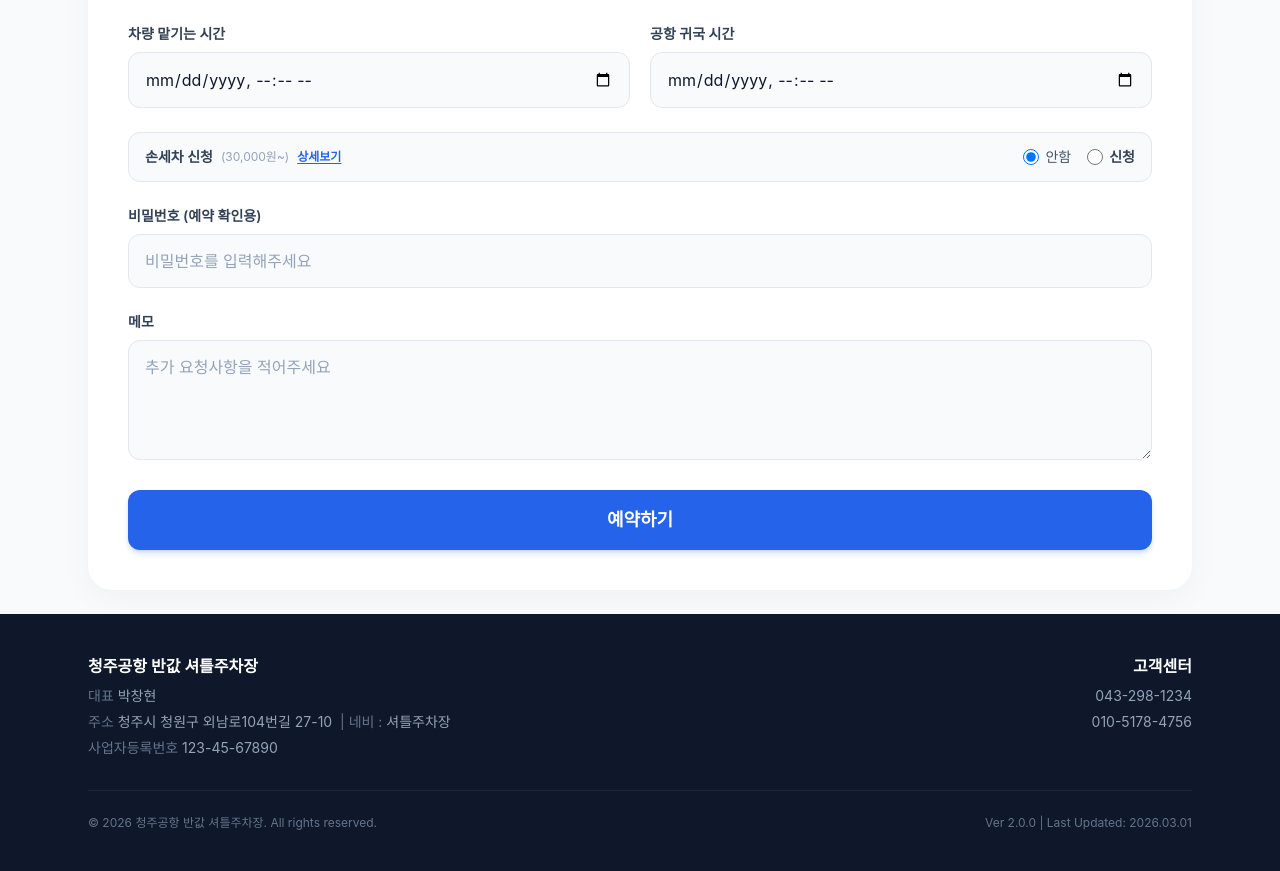
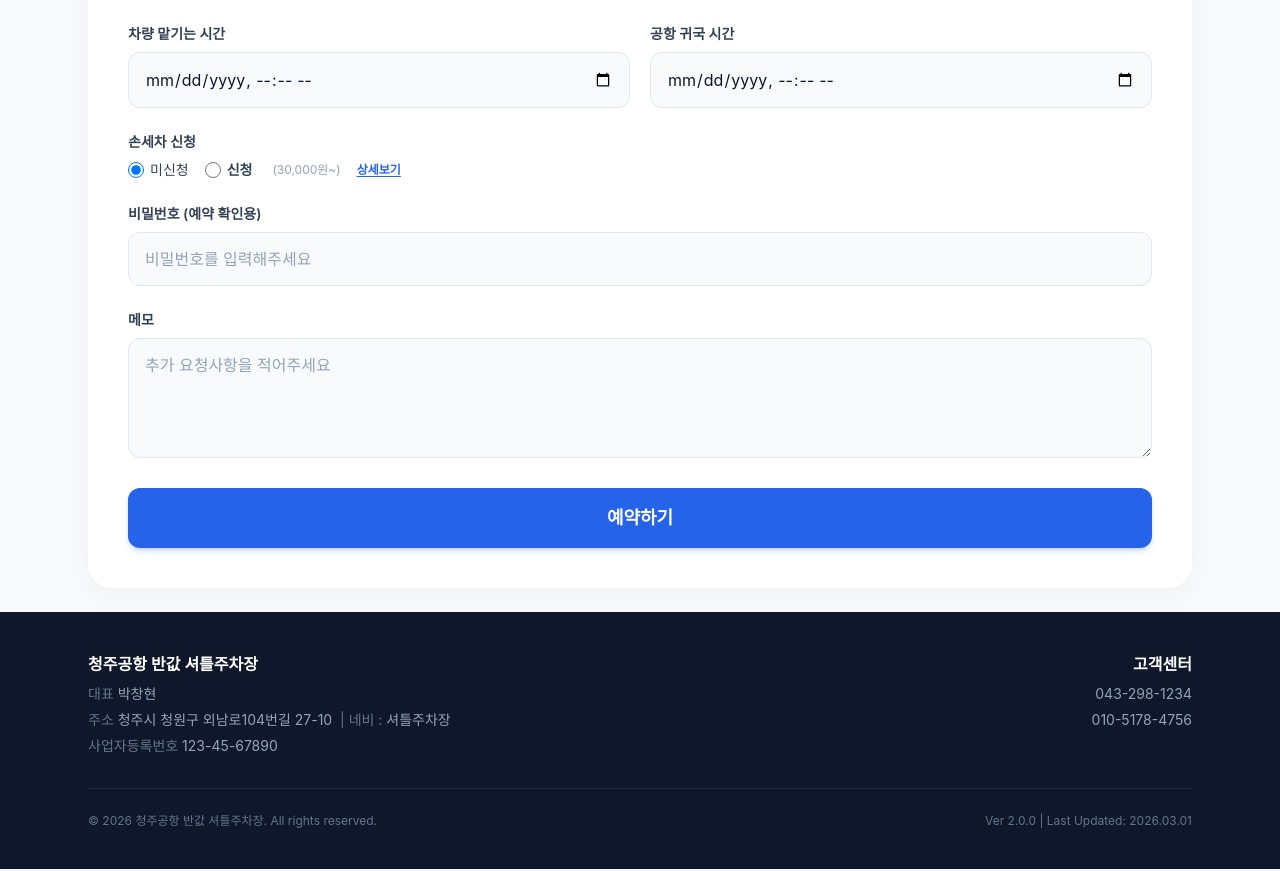
Before and after one commit to blueeye2024/parking, a React (Vite) app in the folder frontend/: page / in a window 1280 px wide. Shown: the part 1020-1891 px from the top of the page. Built offline with nearby package versions, Linux system fonts and the light colour scheme; a web font is replaced by a local one.

Commit message:
손세차 라벨 상단 분리, 라디오 좌측, 가격+상세보기 우측 배치

```diff
--- a/frontend/src/components/Reserve.jsx
+++ b/frontend/src/components/Reserve.jsx
@@ -217,21 +217,19 @@ const Reserve = () => {
                             </div>
 
                             {/* Hand Wash */}
-                            <div className="flex items-center justify-between bg-slate-50 rounded-xl px-4 py-3.5 border border-slate-200">
-                                <div className="flex items-center gap-2">
-                                    <span className="text-sm font-semibold text-slate-700">손세차 신청</span>
-                                    <span className="text-xs text-slate-400">(30,000원~)</span>
-                                    <button type="button" onClick={() => setShowWashModal(true)} className="text-xs text-brand hover:text-brand-light font-semibold underline underline-offset-2 transition-colors">상세보기</button>
-                                </div>
+                            <div>
+                                <label className={labelClass}>손세차 신청</label>
                                 <div className="flex items-center gap-4">
                                     <label className="flex items-center gap-1.5 cursor-pointer">
                                         <input type="radio" name="hand_wash" value="N" checked={formData.hand_wash === 'N'} onChange={handleChange} className="w-4 h-4 text-brand" />
-                                        <span className="text-sm text-slate-600">안함</span>
+                                        <span className="text-sm text-slate-700">미신청</span>
                                     </label>
                                     <label className="flex items-center gap-1.5 cursor-pointer">
                                         <input type="radio" name="hand_wash" value="Y" checked={formData.hand_wash === 'Y'} onChange={handleChange} className="w-4 h-4 text-brand" />
                                         <span className="text-sm text-slate-700 font-semibold">신청</span>
                                     </label>
+                                    <span className="text-xs text-slate-400 ml-1">(30,000원~)</span>
+                                    <button type="button" onClick={() => setShowWashModal(true)} className="text-xs text-brand hover:text-brand-light font-semibold underline underline-offset-2 transition-colors">상세보기</button>
                                 </div>
                             </div>
 
```
